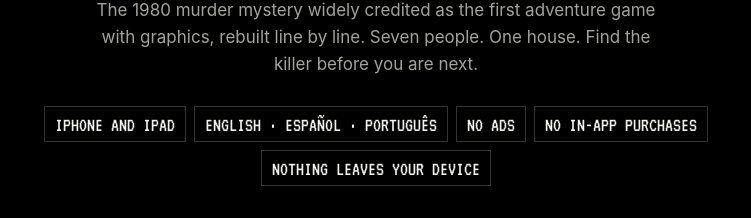
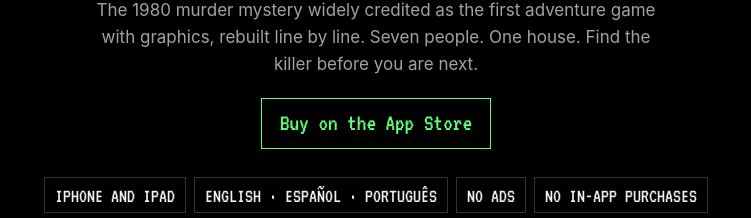
Before and after one commit to ciderstudios/dead-archive-site, a plain HTML site: page index.html in a window 1280 px wide. Shown: the part 552-770 px from the top of the page, without its empty margins (264-1015 px from the left). Drawn offline with nearby package versions, Linux system fonts and the light colour scheme.

Commit message:
Add App Store purchase links to the three home pages

```diff
--- a/index.html
+++ b/index.html
@@ -31,6 +31,8 @@
 <p class="tagline">Seven strangers. One killer.</p>
 <p class="pitch">The 1980 murder mystery widely credited as the first adventure game with graphics, rebuilt line by line. Seven people. One house. Find the killer before you are next.</p>
 
+<a class="store-link" href="https://apps.apple.com/app/dead-archive/id6829990761">Buy on the App Store</a>
+
 <ul class="facts">
   <li>iPhone and iPad</li>
   <li>English · Español · Português</li>
--- a/style.css
+++ b/style.css
@@ -165,6 +165,21 @@ section { margin: 40px 0 0; padding-top: 22px; border-top: 1px solid var(--rule)
 .tagline { font: 40px/1.05 var(--mono); text-transform: uppercase; text-align: center; margin: 18px 0 10px; }
 .pitch { text-align: center; color: var(--dim); max-width: 34em; margin: 0 auto; }
 
+.store-link {
+  display: block;
+  width: fit-content;
+  max-width: 100%;
+  margin: 20px auto 0;
+  padding: 10px 18px;
+  border: 1px solid var(--green);
+  color: var(--green);
+  font: 24px/1.2 var(--mono);
+  text-align: center;
+  text-decoration: none;
+}
+
+.store-link:hover, .store-link:focus-visible { color: var(--paper); background: var(--green); }
+
 .facts {
   list-style: none;
   padding: 0;
```
Also changed, not shown: es/index.html (+2 -0 lines), pt/index.html (+2 -0 lines).
